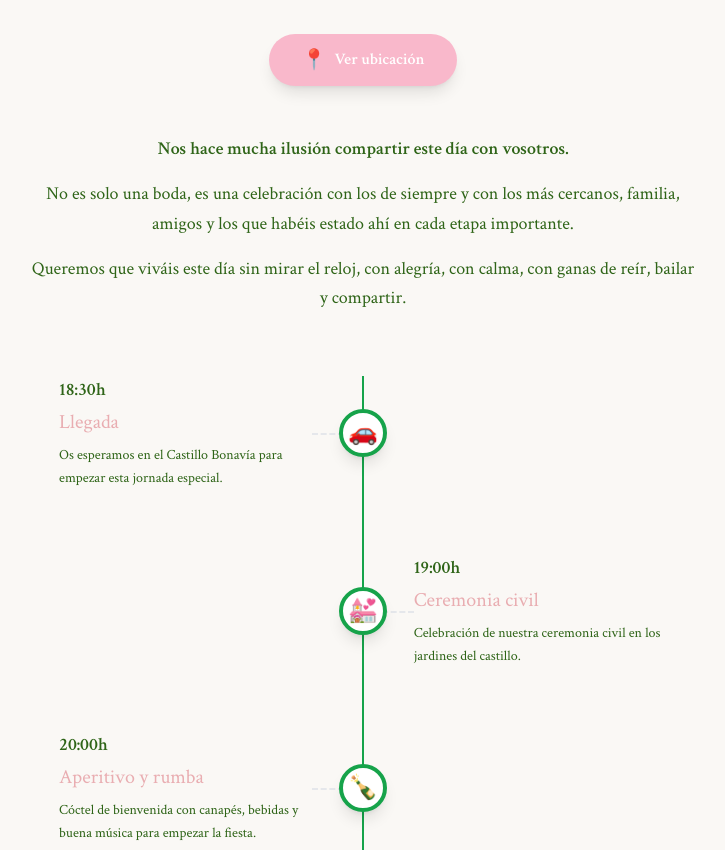
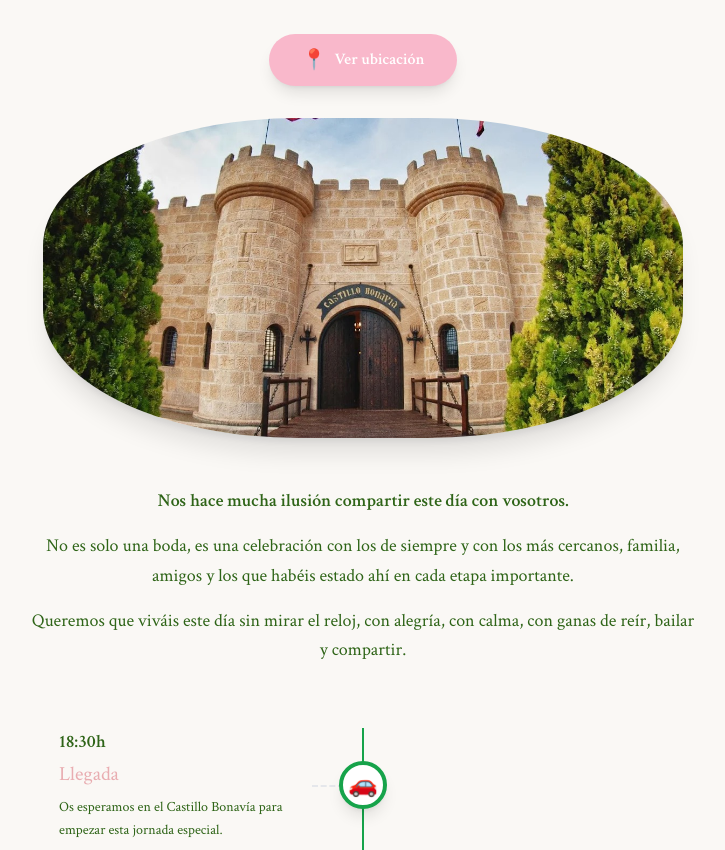
Before and after one commit to diegomorcillod/web-wedding, a React (Vite) app: page / in a window 1280 px wide. Shown: the part 1110-1960 px from the top of the page, without its empty margins (277-1002 px from the left). Built offline with nearby package versions, Linux system fonts and the light colour scheme; a web font is replaced by a local one.

Commit message:
Añadir foto del castillo debajo del botón de ubicación

```diff
--- a/src/components/IntroSection.tsx
+++ b/src/components/IntroSection.tsx
@@ -16,11 +16,22 @@ const IntroSection: React.FC = () => {
         href={weddingConfig.googleMapsUrl}
         target="_blank"
         rel="noreferrer"
-        className="inline-flex items-center gap-2 bg-wedding-pink-500 hover:bg-wedding-pink-600 text-white font-crimson font-semibold rounded-full px-8 py-3 mb-12 shadow-lg transition-all duration-300 hover:scale-105"
+        className="inline-flex items-center gap-2 bg-wedding-pink-500 hover:bg-wedding-pink-600 text-white font-crimson font-semibold rounded-full px-8 py-3 mb-8 shadow-lg transition-all duration-300 hover:scale-105"
       >
         <span className="text-xl">📍</span>
         Ver ubicación
       </a>
+
+      {/* Foto del castillo */}
+      <div className="max-w-2xl mx-auto mb-12 px-4">
+        <div className="overflow-hidden rounded-t-[40%] rounded-b-[40%] shadow-xl">
+          <img
+            src="/images/foto4.jpeg"
+            alt="Castillo Bonavía"
+            className="w-full h-80 object-cover"
+          />
+        </div>
+      </div>
 
       <div className="max-w-2xl mx-auto space-y-4 text-canva-green leading-relaxed text-lg font-crimson">
         <p className="font-semibold">
```
Also changed, not shown: public/images/foto4.jpeg (added).
